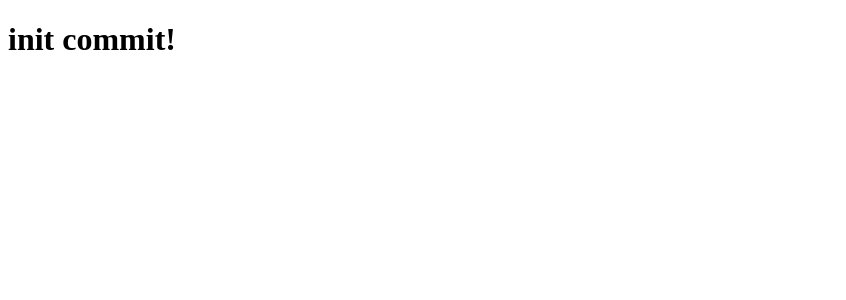
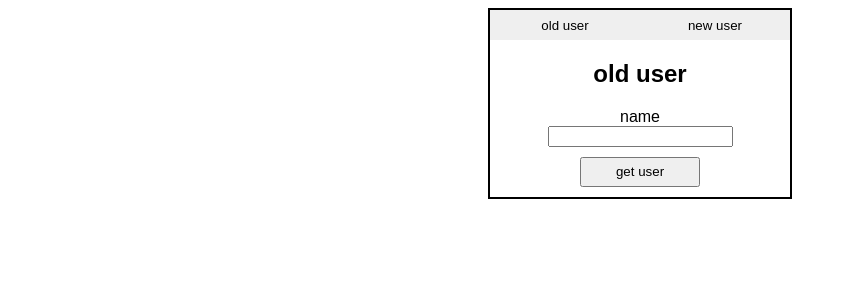
Before and after one commit to Alihaitham26/my-academy, a React (Vite) app: page / in a window 1280 px wide. Shown: the top 300 px of the page, without its empty margins (0-846 px from the left). Built offline with nearby package versions, Linux system fonts and the light colour scheme.

Commit message:
add input box

```diff
--- a/src/App.jsx
+++ b/src/App.jsx
@@ -1,8 +1,10 @@
+import InputBox from "./component/InputBox/InputBox"
+
 function App() {
 
   return (
     <div className="App">
-        <h1>init commit!</h1>
+      <InputBox/>
     </div>
   )
 }
--- /dev/null
+++ b/src/component/InputBox/InputBox.jsx
@@ -0,0 +1,18 @@
+import { useState } from "react"
+import style from "./InputBox.module.css"
+import NewUserBox from "./NewUserBox"
+import OldUserBox from "./OldUserBox"
+
+export default function InputBox() {
+  const [isUserExist,setIsUserExist]= useState(true)
+
+  return (
+    <div className={style.inputBox}>
+      <div className={style.options}>
+        <button onClick={()=>{setIsUserExist(true)}}>old user</button>
+        <button onClick={()=>{setIsUserExist(false)}}>new user</button>
+      </div>
+      { isUserExist ? <OldUserBox/> : <NewUserBox/> }
+    </div>
+  )
+}
--- /dev/null
+++ b/src/component/InputBox/InputBox.module.css
@@ -0,0 +1,30 @@
+.inputBox{
+  width: 300px;
+  margin: 0 auto;
+  text-align: center;
+  border: 2px solid #000;
+}
+.inputBox label{
+  display: block;
+}
+.inputBox button{
+  display: block;
+}
+
+.options{
+  display: flex;
+}
+.options button{
+  width: 50%;
+  height: 30px;
+  border: none;
+  border-radius: 0;
+}
+
+.inputBox form button{
+  display: block;
+  margin: 10px auto;
+  width: 120px;
+  height: 30px;
+
+}
--- /dev/null
+++ b/src/component/InputBox/NewUserBox.jsx
@@ -0,0 +1,10 @@
+export default function NewUserBox() {
+  return (
+    <form>
+      <h2>new user</h2>
+      <label htmlFor="id">id</label>
+      <input type="text" name="id"/>
+      <button>create user</button>
+    </form>
+  )
+}
--- /dev/null
+++ b/src/component/InputBox/OldUserBox.jsx
@@ -0,0 +1,10 @@
+export default function OldUserBox() {
+  return (
+    <form>
+      <h2>old user</h2>
+      <label htmlFor="name">name</label>
+      <input type="text" name="name"/>
+      <button>get user</button>
+    </form>
+  )
+}
--- a/src/global.css
+++ b/src/global.css
@@ -0,0 +1,7 @@
+body{
+  font-family: Arial, Helvetica, sans-serif;
+}
+
+input {
+  outline: none;
+}
```
